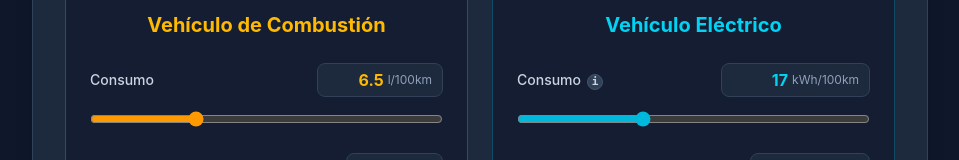
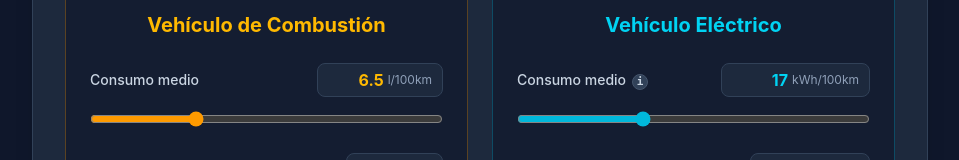
Before and after one commit to j8ssem/ComparadorNEV, a React (Vite) app: page / in a window 1280 px wide. Shown: the part 321-481 px from the top of the page, without its empty margins (160-1119 px from the left). Built offline with nearby package versions, Linux system fonts and the light colour scheme.

Commit message:
mejoras menores

```diff
--- /dev/null
+++ b/mejoras.yaml
@@ -0,0 +1,14 @@
+mejoras
+
+- si el coste del electrico supera al de combustion, hay que reflejarlo en el mensaje, ahora mismo da un valor negativo pero no cambia el texto ni el color del recuadro
+- pestaña de opciones avanzadas en vehiculo electrico para poder poner el % de recarga fuera de casa y el precio de la energía de la misma
+- hay que subir la web a github pages
+- Poner botón para compartir los datos de ahorro con otras personas
+- Añadir header y footer con datos
+- Añadir licencia al repo
+- Poner el repo publico
+- Modularización del código
+- PReguntar acerca de tailwind para ver cómo sería la edición de formato... parece que todas las clases van asociadas a las eiquetas del html en el app.jsx... ¿dificil cambiar un estilo que está aplicado a muchos divs?
+- entender un poco mejor REact, qué aporta Vite a React, qué es npm
+- está web se puede "empaquetar" para llevarla a cualquier servidor web a funcionar?
+- cómo se despliega esta app en un servidor que ya está corriendo otras apps?
--- a/src/App.jsx
+++ b/src/App.jsx
@@ -102,7 +102,7 @@ export default function App() {
                 <div>
                   <div className="flex justify-between items-center mb-2">
                     <label className="text-sm font-medium text-slate-300">
-                      Consumo
+                      Consumo medio
                     </label>
                     <div className="flex items-center gap-1 bg-slate-800 px-2.5 py-1 rounded-lg border border-slate-700">
                       <input
@@ -178,7 +178,7 @@ export default function App() {
                 <div>
                   <div className="flex justify-between items-center mb-2">
                     <label className="flex items-center text-sm font-medium text-slate-300">
-                      Consumo
+                      Consumo medio
                       <TooltipInfo />
                     </label>
                     <div className="flex items-center gap-1 bg-slate-800 px-2.5 py-1 rounded-lg border border-slate-700">
```
